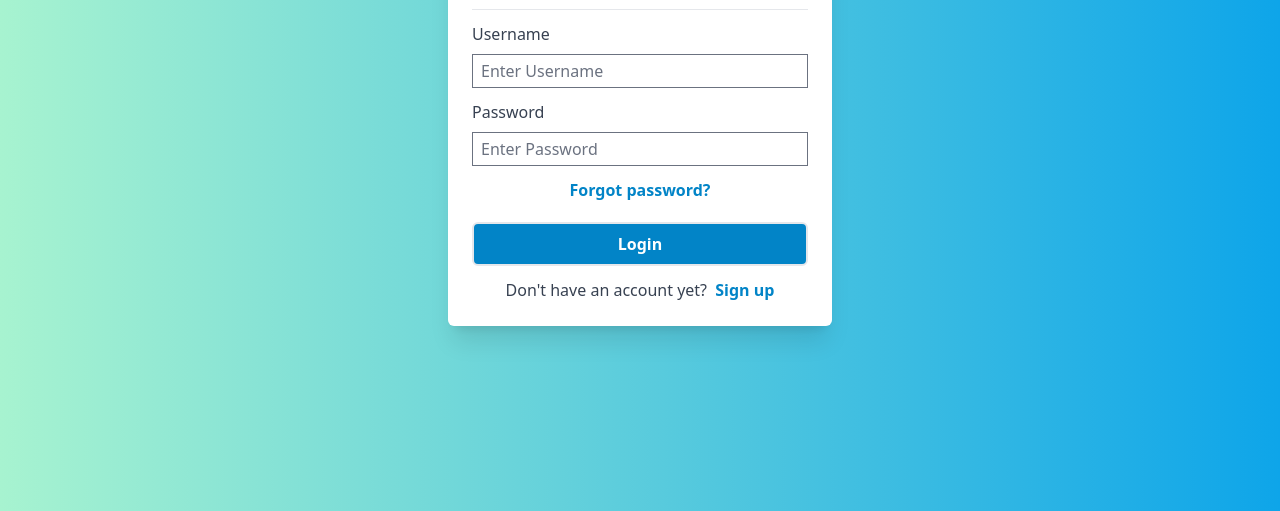
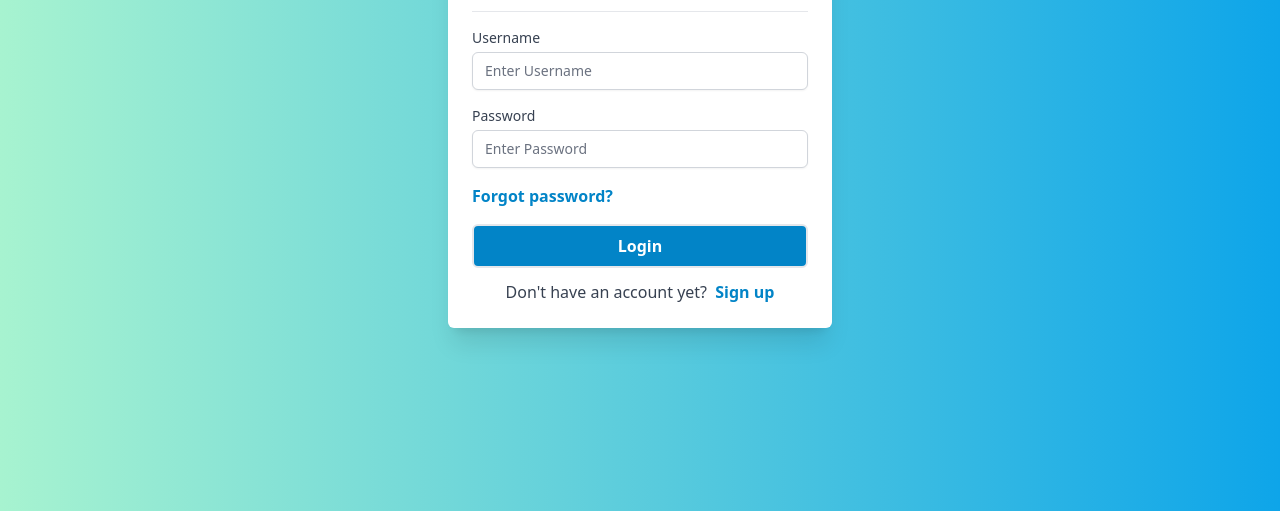
Before and after one commit to Jam1eL1/side-project, a website: page src/pages/login.html in a window 1280 px wide. Shown: the part 289-800 px from the top of the page. Drawn offline with nearby package versions, Linux system fonts and the light colour scheme; files that its build step writes are made by us from their sources.

```diff
--- a/src/pages/login.html
+++ b/src/pages/login.html
@@ -15,21 +15,31 @@
                 <span class="material-symbols-outlined" style="font-size: 48px;">person</span>
             </div>
             <h1 class="text-xl block text-center font-semibold text-gray-800">Sign in to your account</h1>
-            <hr class="mt-3">
-            <form action="/join" method="POST">
-                <div class="mt-3">
-                    <label for="username" class="block text-base mb-2 text-gray-700">Username</label>
-                    <input type="text" id="username" name="username" class="border w-full text-base px-2 py-1 focus:outline-none focus:ring-0 focus:border-gray-300 text-gray-900" placeholder="Enter Username"/>
+            <hr class="mt-4 mb-4">
+            <form action="/join" method="POST" class="space-y-4">
+                <div>
+                    <label for="username" class="block text-sm font-medium text-gray-700">Username</label>
+                    <input type="text" id="username" name="username"
+                           class="mt-1 block w-full rounded-md border-gray-300 shadow-sm
+                                  focus:border-sky-500 focus:ring-sky-500 sm:text-sm"
+                           placeholder="Enter Username" required/>
                 </div>
-                <div class="mt-3">
-                    <label for="password" class="block text-base mb-2 text-gray-700">Password</label>
-                    <input type="text" id="password" name="password" class="border w-full text-base px-2 py-1 focus:outline-none focus:ring-0 focus:border-gray-300 text-gray-900" placeholder="Enter Password"/>
+                <div>
+                    <label for="password" class="block text-sm font-medium text-gray-700">Password</label>
+                    <input type="password" id="password" name="password"
+                           class="mt-1 block w-full rounded-md border-gray-300 shadow-sm
+                                  focus:border-sky-500 focus:ring-sky-500 sm:text-sm"
+                           placeholder="Enter Password" required/>
                 </div>
-                <div class="mt-3 flex justify-center items-center">
+
+                <div>
                     <a href="#" class="font-semibold text-sky-600 hover:text-sky-700">Forgot password?</a>
                 </div>
-                <div class="mt-5">
-                    <button type="submit" class="border-2 w-full py-2 text-white bg-sky-600 hover:bg-sky-700 rounded-md font-semibold transition duration-300">Login</button>
+
+                <div>
+                    <button type="submit" class="border-2 w-full py-2 text-white bg-sky-600
+                                               hover:bg-sky-700 rounded-md font-semibold
+                                               transition duration-300">Login</button>
                 </div>
             </form>
 
```
